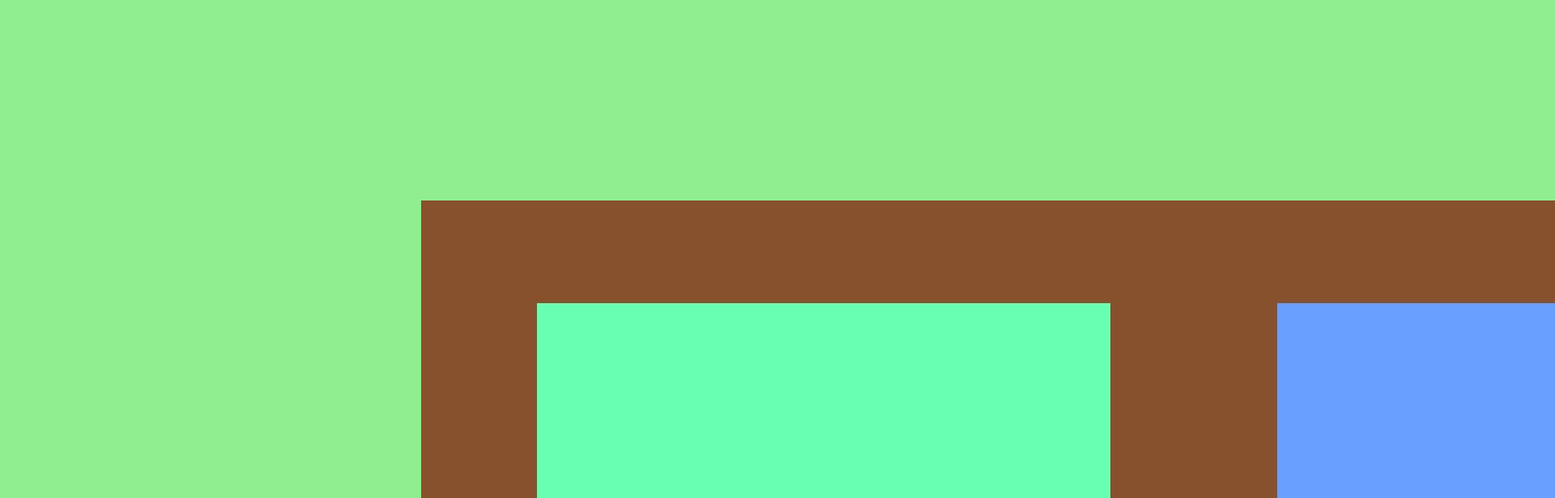
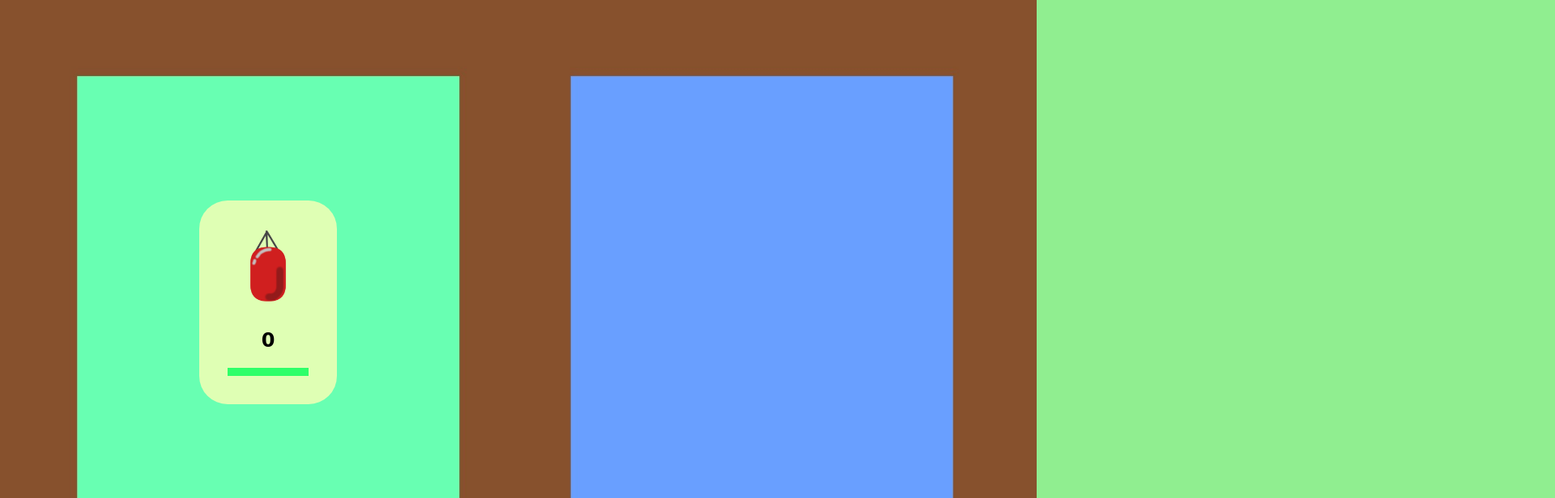
Before and after one commit to Squashed-Box-Studios/Box-Up, a plain HTML site: page index.html in a window 1280 px wide. Shown: the top 616 px of the page at 81% size, 1920 px wide, since content can reach past the window. Drawn offline with Linux system fonts and the light colour scheme.

Commit message:
Update design.css

```diff
--- a/design.css
+++ b/design.css
@@ -3,19 +3,26 @@ body{
     position: absolute;
     text-align: center;
     top: 30%;
-    left: 40%;
+    left: 18.6%;
     background-color: lightgreen;
 
 
 }
-#btn{
-    font-size: x-large;
-    font-family: cursive;
-    border-radius: 7px;
-    border-width: 0;
-    background-color: #90969763;
+#bg{
+    position: fixed;
+    min-height: 100%;
+    min-width: 100%;
+    max-width: 100%;
+    max-height: 100%;
+    right: 0;
+    bottom: 0;
+    z-index: -1;
 }
-#click{
+#punching-bag{
+    height: 100px;
+    width: 100px;
+}
+#punch{
     background-color: #dfffb4;
     padding-left: 35px;
     padding-right: 35px;
@@ -23,3 +30,13 @@ body{
     padding-bottom: 35px;
     border-radius: 35px;
 }
+#progress{
+    height: 10px;
+    width: 100px;
+    background-color: #dddddd;
+}
+#bar{
+    height: 10px;
+    width: 100%;
+    background-color: #2eff69;
+}
```
